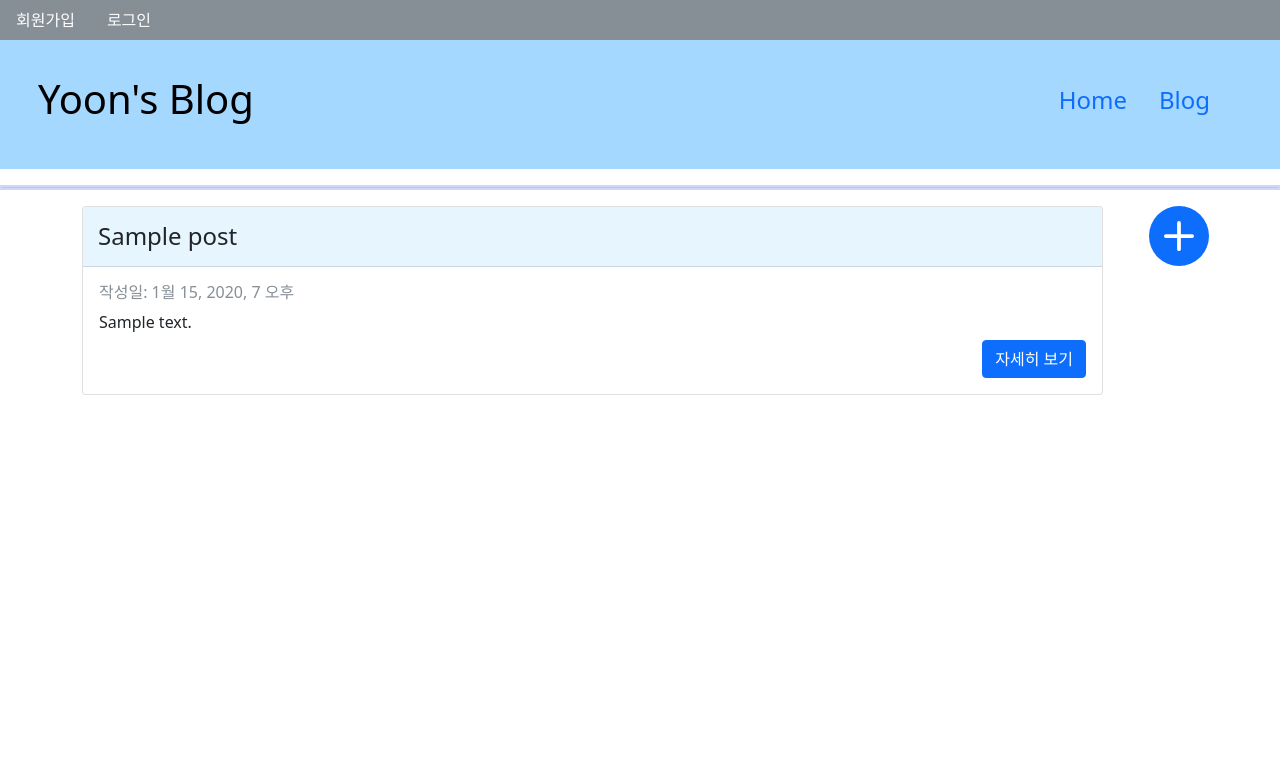
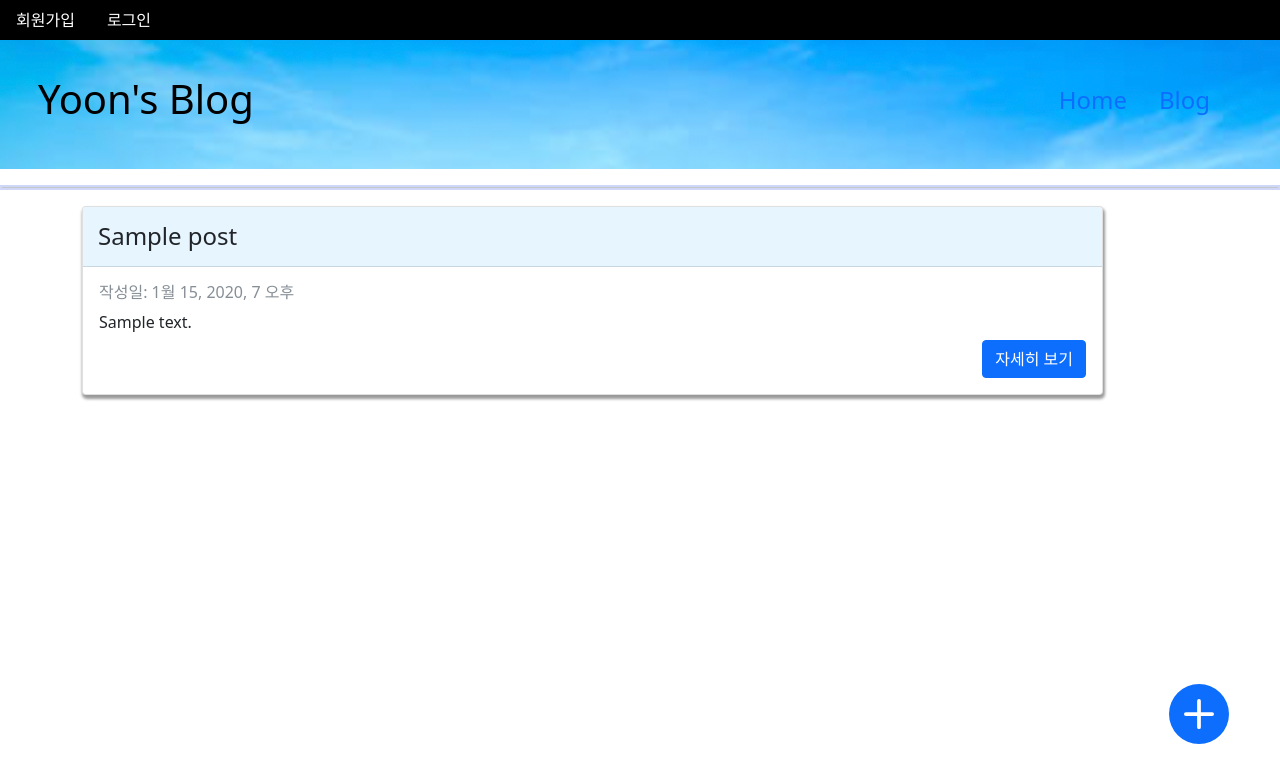
Before and after one commit to syoon0624/WebServiceProgramming, a Django app: page /blog in a window 1280 px wide. Shown: the top 783 px of the page. Run offline with Django 3.2, Linux system fonts and the light colour scheme; tables that the repository leaves empty hold one stand-in row (values such as "Sample post"); some libraries are stand-ins or nearby versions.

Commit message:
style: 전체 레이아웃 스타일 수정

```diff
--- a/blog/templates/blog/base.html
+++ b/blog/templates/blog/base.html
@@ -21,7 +21,7 @@
 
 <body>
   {% if user.is_authenticated %}
-    <ul class="nav" style="background-color: #868e96;">
+    <ul class="nav" style="background-color: black;">
       <li class="nav-item">
           <a class="nav-link" style="color: white;"> 반가워요, {{ user.username }} 님! </a>
       </li>
@@ -33,7 +33,7 @@
         {% csrf_token %} <input type="hidden" />
     </form>
   {% else %}
-    <ul class="nav" style="background-color: #868e96;">
+    <ul class="nav" style="background-color: black;">
       <li class="nav-item">
         <a class="nav-link" style="color: white;" href="{% url 'signup' %}">회원가입</a>
       </li>
@@ -44,7 +44,7 @@
   {% endif %}
   <div>
     <div class="page-header">
-      <div class="container-fluid" style="background-color: #a5d8ff; padding: 22px;">
+      <div class="container-fluid" style="background-color: #a5d8ff; padding: 22px; background-image: url('../static/background.png');">
         <div class="navbar-brand" style="float: left;">
           <a href="/" class="nav-link" style="color: black;">
             <h1>Yoon's Blog</h1>
@@ -67,18 +67,18 @@
           </div>
         </nav>
       </div>
-              <hr style=" border: 2px solid #4263eb" />
     </div>
   </div>
+  <hr style=" border: 2px solid #4263eb" />
   {% block login %}
   {% endblock %}
+  <div>
   <div class="content container">
     <div class="row">
-      <div class="col-md-11">
         {% block content %}
         {% endblock%}
-      </div>
     </div>
+  </div>
   </div>
 </body>
 
--- a/blog/templates/blog/post_list.html
+++ b/blog/templates/blog/post_list.html
@@ -1,12 +1,13 @@
 {% extends 'blog/base.html' %}
 {% block content %}
-    <a href="{% url 'post_new' %}" style="position: absolute; top: 0%; right: -9%;"><svg xmlns="http://www.w3.org/2000/svg" width="60" height="60" fill="currentColor" class="bi bi-plus-circle-fill"
+<div class="col-md-11">
+    <a href="{% url 'post_new' %}" style="position: fixed; bottom: 7%; right: 4%;"><svg xmlns="http://www.w3.org/2000/svg" width="60" height="60" fill="currentColor" class="bi bi-plus-circle-fill"
         viewBox="0 0 16 16">
         <path
             d="M16 8A8 8 0 1 1 0 8a8 8 0 0 1 16 0zM8.5 4.5a.5.5 0 0 0-1 0v3h-3a.5.5 0 0 0 0 1h3v3a.5.5 0 0 0 1 0v-3h3a.5.5 0 0 0 0-1h-3v-3z" />
     </svg></a>
     {% for post in posts %}
-    <div class="card" style="margin-bottom: 20px;">
+    <div class="card" style="margin-bottom: 20px; box-shadow: 1px 3px 3px 1px rgba(0, 0, 0, 0.4);">
         <h4 class="card-header" style="padding: 15px; background-color: #e7f5ff;">{{ post.title}}</h5>
         <div class="card-body">
             <h6 class="card-title" style="color: #868e96;">작성일: {{ post.published_date }}</h5>
@@ -17,4 +18,5 @@
         </div>
     </div>
     {% endfor %}
+</div>
 {% endblock %}
```
Also changed, not shown: blog/templates/blog/post_detail.html (+50 -9 lines), blog/static/background.png (added).
